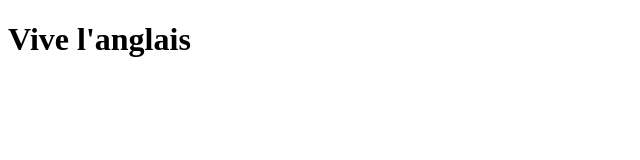
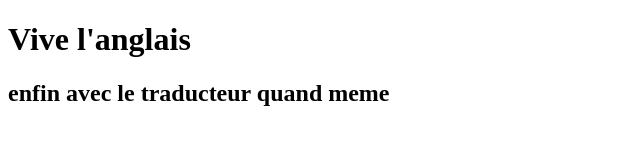
Before and after one commit to Jouannetaud/helloWorld, a plain HTML site: page index.html in a window 1280 px wide. Shown: the whole page, without its empty margins (0-640 px from the left). Drawn offline with Linux system fonts and the light colour scheme.

Commit message:
Update index.html
adding an h2 tag

```diff
--- a/index.html
+++ b/index.html
@@ -6,9 +6,11 @@
     <title>quest git 1</title>
   <body>
     <h1>Vive l'anglais</h1>
+    <h2>enfin avec le traducteur quand meme</h2>
 
   </body>
 
 
 
 </head>
+</html>
```
